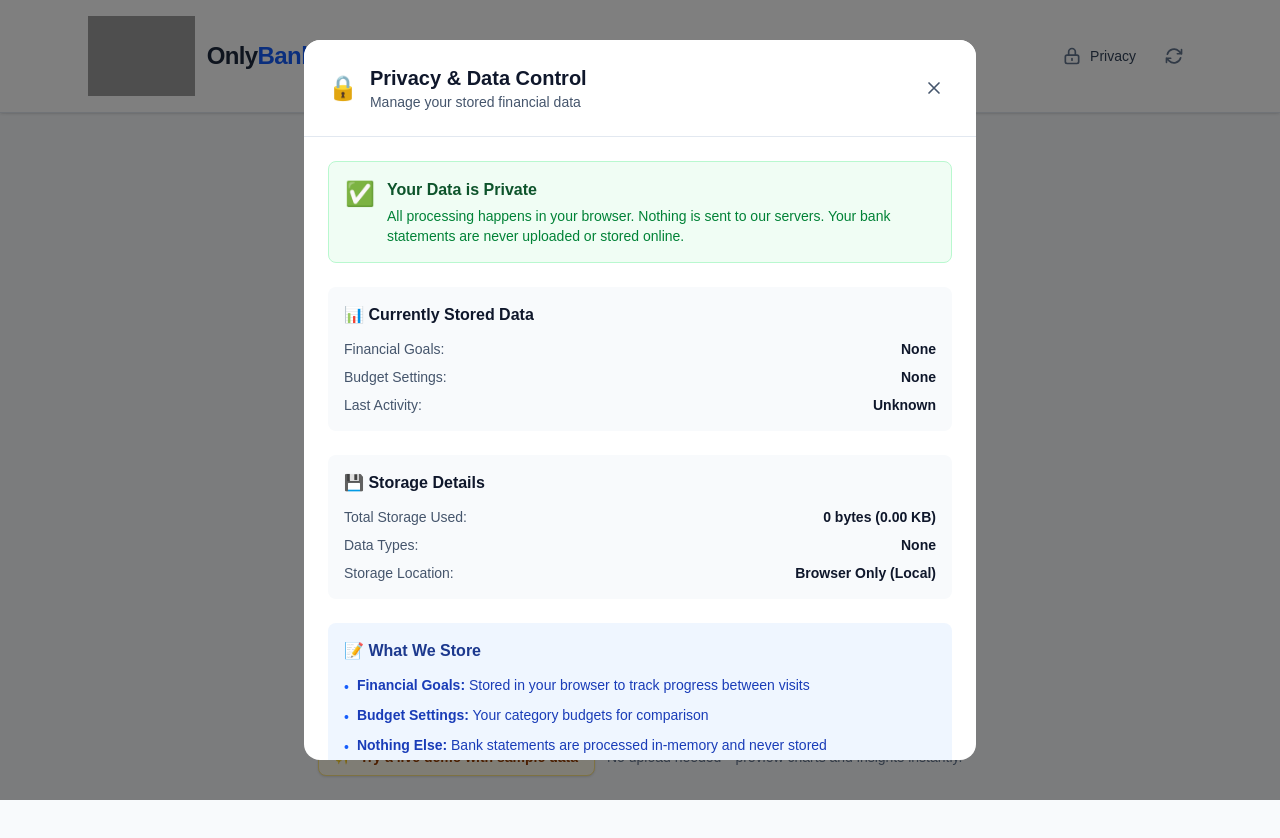
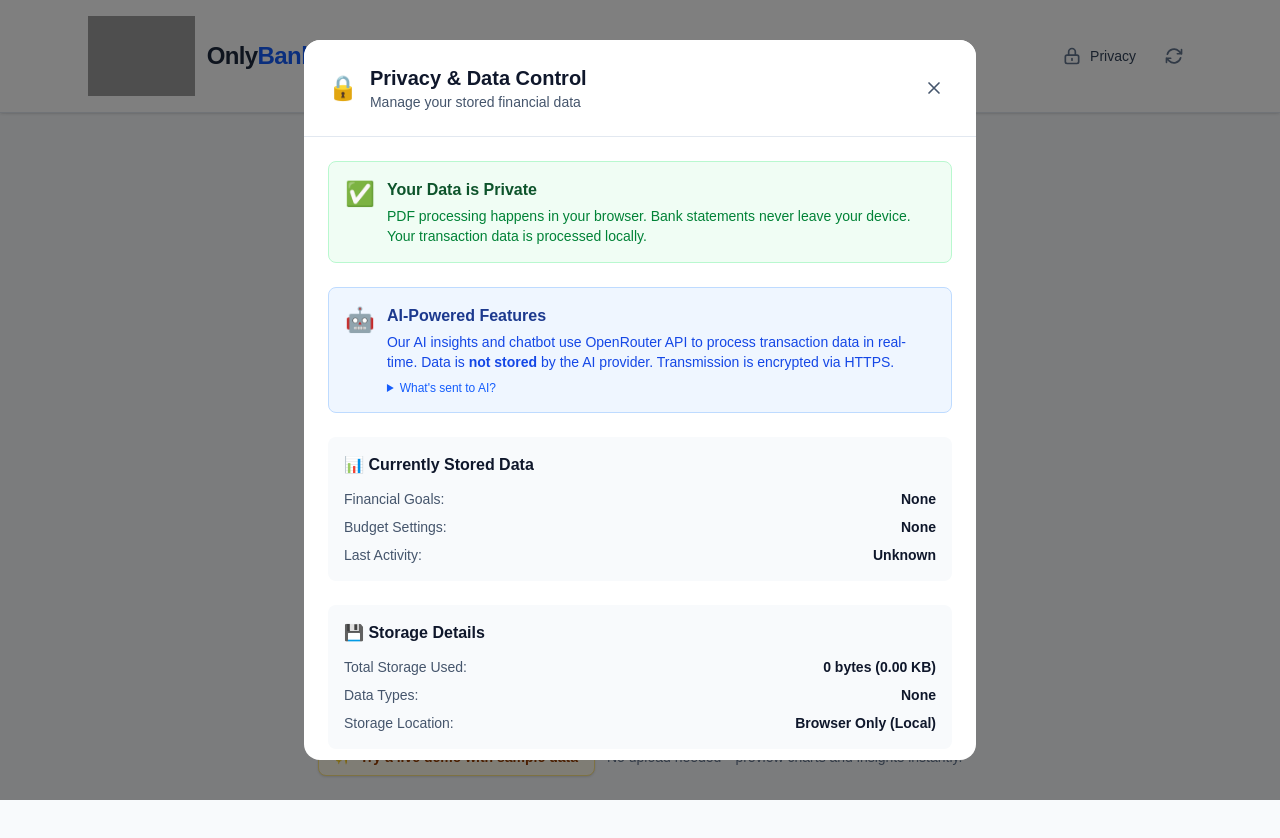
Before and after one commit to tph110/bank, a Next.js app: page / in a window 1280 px wide. Both pictures are taken after a click on the button "Privacy". Shown: the top 838 px of the page. Built offline with nearby package versions, Linux system fonts and the light colour scheme; grey boxes are pictures that could not be loaded.

Commit message:
Update PrivacyDashboard.js

```diff
--- a/components/PrivacyDashboard.js
+++ b/components/PrivacyDashboard.js
@@ -82,9 +82,31 @@ export default function PrivacyDashboard({ onClose }) {
               <div>
                 <h3 className="font-bold text-green-900">Your Data is Private</h3>
                 <p className="text-sm text-green-700 mt-1">
-                  All processing happens in your browser. Nothing is sent to our servers.
-                  Your bank statements are never uploaded or stored online.
+                  PDF processing happens in your browser. Bank statements never leave your device.
+                  Your transaction data is processed locally.
                 </p>
+              </div>
+            </div>
+          </div>
+
+          {/* AI Features Disclosure */}
+          <div className="bg-blue-50 border border-blue-200 rounded-lg p-4">
+            <div className="flex items-start gap-3">
+              <span className="text-2xl">🤖</span>
+              <div>
+                <h3 className="font-bold text-blue-900">AI-Powered Features</h3>
+                <p className="text-sm text-blue-700 mt-1">
+                  Our AI insights and chatbot use OpenRouter API to process transaction data in real-time.
+                  Data is <strong>not stored</strong> by the AI provider. Transmission is encrypted via HTTPS.
+                </p>
+                <details className="mt-2 text-xs text-blue-600">
+                  <summary className="cursor-pointer font-medium hover:text-blue-800">What's sent to AI?</summary>
+                  <ul className="mt-2 space-y-1 ml-4">
+                    <li>• Insights: Summary data only (totals, categories, date range)</li>
+                    <li>• Chatbot: Full transaction list (to answer your questions accurately)</li>
+                    <li>• Never sent: Bank PDFs, account numbers, personal names</li>
+                  </ul>
+                </details>
               </div>
             </div>
           </div>
@@ -200,7 +222,7 @@ export default function PrivacyDashboard({ onClose }) {
               </li>
               <li className="flex items-start gap-2">
                 <span className="text-green-600 mt-0.5">✓</span>
-                <span><strong>Transaction Data:</strong> Not stored between sessions</span>
+                <span><strong>Transaction Data:</strong> Not stored between sessions (memory only)</span>
               </li>
               <li className="flex items-start gap-2">
                 <span className="text-green-600 mt-0.5">✓</span>
@@ -208,7 +230,11 @@ export default function PrivacyDashboard({ onClose }) {
               </li>
               <li className="flex items-start gap-2">
                 <span className="text-green-600 mt-0.5">✓</span>
-                <span><strong>Server Storage:</strong> Nothing sent to or stored on our servers</span>
+                <span><strong>Server Storage:</strong> No database, no logs, no persistent storage</span>
+              </li>
+              <li className="flex items-start gap-2">
+                <span className="text-green-600 mt-0.5">✓</span>
+                <span><strong>AI Provider:</strong> OpenRouter doesn't log or store your data (per their policy)</span>
               </li>
             </ul>
           </div>
```
